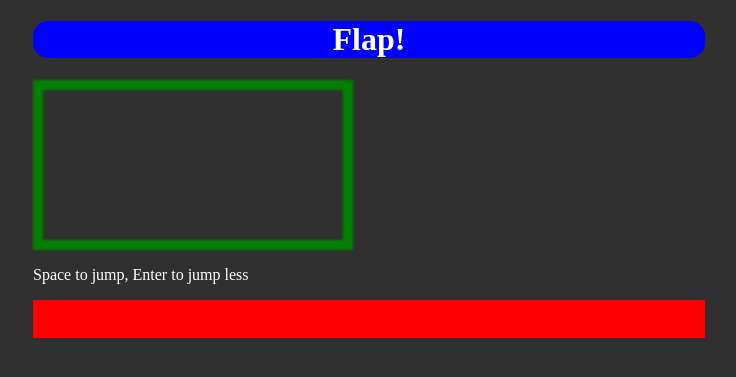
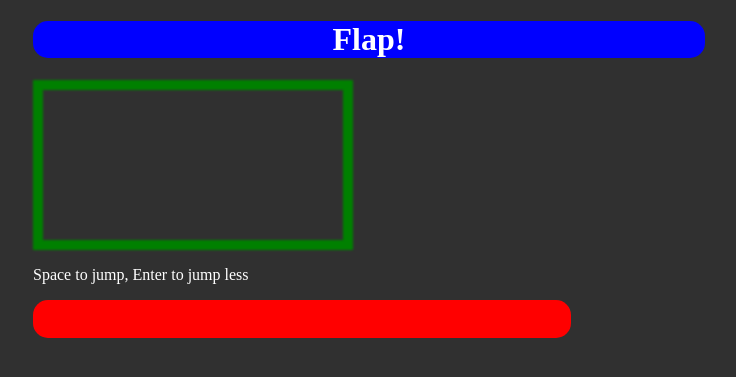
Before and after one commit to PoolloverNathan/grace-cooking, a Jekyll site: the page built from flap.html, in a window 1280 px wide. Shown: the top 377 px of the page, without its empty margins (271-1007 px from the left). Built offline with Jekyll 4.4.1, drawn with Linux system fonts in a browser that asks for light colours.

Commit message:
round, shrink, and lack padding

```diff
--- a/flap.html
+++ b/flap.html
@@ -142,7 +142,7 @@ function accelerate(n) {
 </script>
 <canvas id="cv"></canvas>
 <p id="canvasBefore">Space to jump, Enter to jump less</p>
-<span style="display: inline-block; width: 100%; height:1cm; background-color: red;"><div id=progress style="width: 0%; height: 100%; background-color: green; position: relative; left: 0px; top: 0px; margin: 0px;"></div></span>
+<span class=rounded style="padding: 0; display: inline-block; width: 80%; height:1cm; background-color: red;"><div id=progress style="width: 0%; height: 100%; background-color: green; position: relative; left: 0px; top: 0px; margin: 0px;"></div></span>
 <script>
   var progress = document.getElementById("progress");
   var started = false;
```
